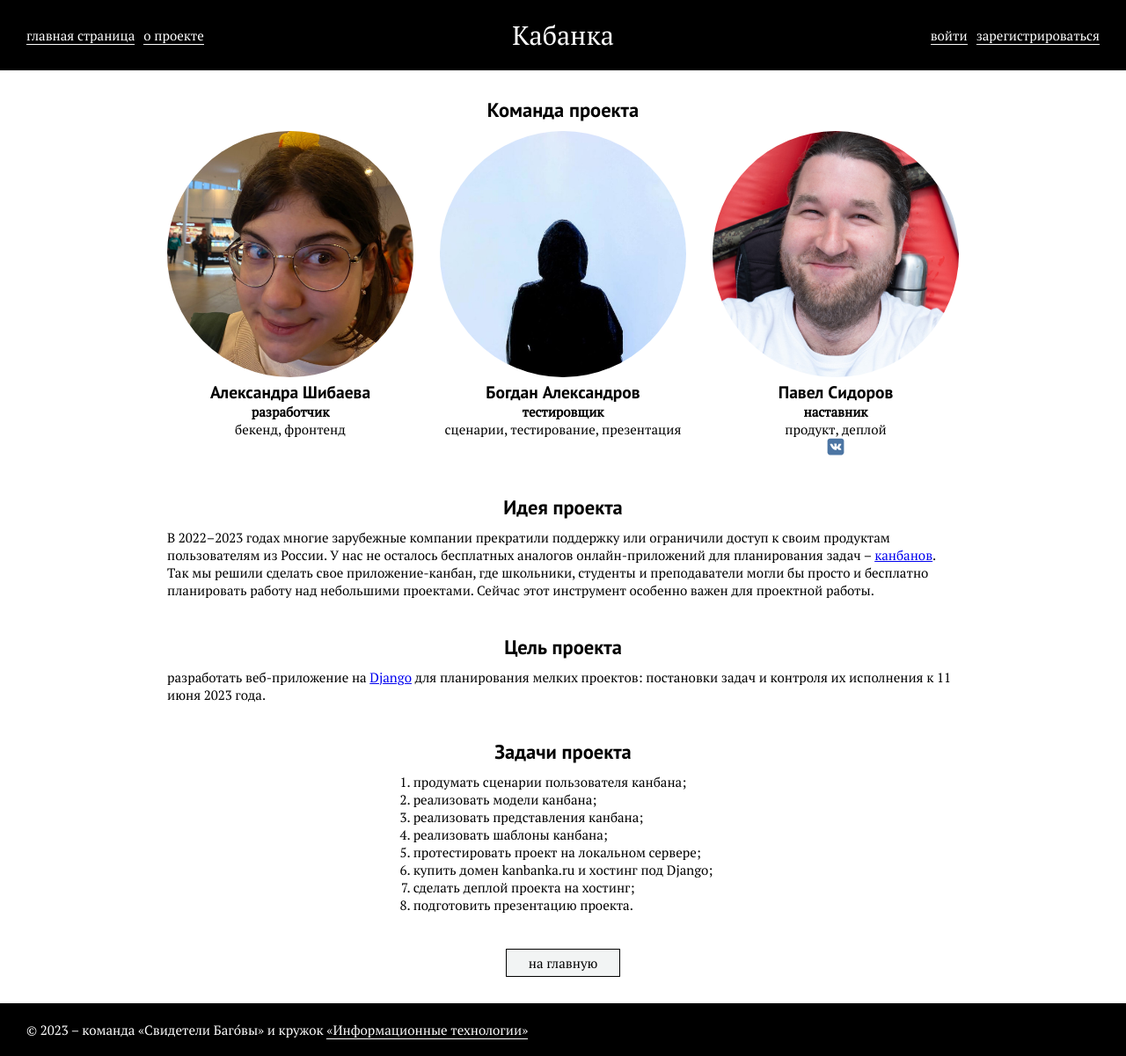
After one commit to it-ddt/kanban, a Django app: template templates/kanban/about.html in a window 1280 px wide. The commit adds this page. Shown: the whole page at 88% size. Run offline with Django 3.2, Linux system fonts and the light colour scheme; the template is opened without the code that fills it, so the values that code supplies are empty.

Commit message:
раздел о проекте

```diff
--- a/static/css/style.css
+++ b/static/css/style.css
@@ -231,3 +231,41 @@ h3 {
     list-style-type: none;
     color: #C70039;
 }
+
+.image--responsive {
+    max-width: 100%;
+    height: auto;
+}
+
+.about-section {
+    margin-bottom: 40px;
+}
+
+.team-container {
+    display: grid;
+    grid-template-columns: repeat(3, 1fr);
+    grid-gap: 30px;
+}
+
+.team-item {
+    text-align: center;
+}
+
+.team_photo {
+    border-radius: 50%;
+    width: 300px;
+}
+
+.section-heading {
+    text-align: center;
+    margin-bottom: 10px;
+}
+
+.about-section {
+    max-width: 900px;
+}
+
+.social {
+    width: 20px;
+    height: auto;
+}
--- /dev/null
+++ b/templates/kanban/about.html
@@ -0,0 +1,60 @@
+{% extends "kanban/base.html" %}
+{% load static %}
+{% block content %}
+
+    <section class="about-section">
+        <h2 class="section-heading">Команда проекта</h2>
+
+        <div class="team-container">
+            <article class="team-item">
+                <img class="image--responsive team_photo" src="{% static 'img/alexandra-shibaeva.jpg' %}" alt="Александра Шибаева">
+                <h3>Александра Шибаева</h3>
+                <h4>разработчик</h4>
+                <p>бекенд, фронтенд</p>
+            </article>
+
+            <article class="team-item">
+                <img class="image--responsive team_photo" src="{% static 'img/bogdan-alexandrov.jpg' %}" alt="Богдан Александров">
+                <h3>Богдан Александров</h3>
+                <h4>тестировщик</h4>
+                <p>сценарии, тестирование, презентация</p>
+            </article>
+
+            <article class="team-item">
+                <img class="image--responsive team_photo" src="{% static 'img/pavel-sidorov.jpg' %}" alt="Павел Сидоров">
+                <h3>Павел Сидоров</h3>
+                <h4>наставник</h4>
+                <p>продукт, деплой</p>
+                <a href="https://vk.com/sdrvpvl"><img class="social" src="{% static 'img/vk.svg' %}" alt="вконтактик"></a>
+            </article>
+        </div>
+    </section>
+
+    <section class="about-section">
+        <h2 class="section-heading">Идея проекта</h2>
+            <p>В 2022–2023 годах многие зарубежные компании прекратили поддержку или ограничили доступ к своим продуктам пользователям из России. У нас не осталось бесплатных аналогов онлайн-приложений для планирования задач – <a href="https://ru.wikipedia.org/wiki/%D0%9A%D0%B0%D0%BD%D0%B1%D0%B0%D0%BD_(%D1%80%D0%B0%D0%B7%D1%80%D0%B0%D0%B1%D0%BE%D1%82%D0%BA%D0%B0)">канбанов</a>. Так мы решили сделать свое приложение-канбан, где школьники, студенты и преподаватели могли бы просто и бесплатно планировать работу над небольшими проектами. Сейчас этот инструмент особенно важен для проектной работы.</p>
+    </section>
+
+    <section class="about-section">
+        <h2 class="section-heading">Цель проекта</h2>
+            <p>разработать веб-приложение на <a href="https://www.djangoproject.com/">Django</a> для планирования мелких проектов: постановки задач и контроля их исполнения к 11 июня 2023 года.</p>
+    </section>
+
+    <section class="about-section">
+        <h2 class="section-heading">Задачи проекта</h2>
+        <ol>
+            <li>продумать сценарии пользователя канбана;</li>
+            <li>реализовать модели канбана;</li>
+            <li>реализовать представления канбана;</li>
+            <li>реализовать шаблоны канбана;</li>
+            <li>протестировать проект на локальном сервере;</li>
+            <li>купить домен kanbanka.ru и хостинг под Django;</li>
+            <li>сделать деплой проекта на хостинг;</li>
+            <li>подготовить презентацию проекта.</li>
+        </ol>
+    </section>
+
+    <a class="link-button" href="{% url 'kanban:index' %}">на главную</a>
+
+
+{% endblock %}
--- a/templates/kanban/base.html
+++ b/templates/kanban/base.html
@@ -24,7 +24,7 @@
                         <a class="header-link" href="{% url 'kanban:index' %}">главная страница</a>
                     </li>
                     <li class="header-list-item">
-                        <a class="header-link" href="{% url 'kanban:index' %}">о проекте</a>
+                        <a class="header-link" href="{% url 'kanban:about' %}">о проекте</a>
                     </li>
                     {% if user.is_authenticated %}
                     <li class="header-list-item">
--- a/templates/kanban/index.html
+++ b/templates/kanban/index.html
@@ -37,7 +37,7 @@
         {% endif %}
 
         {% if user.is_authenticated %}
-            <a class="button-link" href="{% url 'kanban:kanban_create' %}">создать доску</a>
+            <a class="link-button" href="{% url 'kanban:kanban_create' %}">создать доску</a>
         {% endif %}
 
     {% endif %}
--- a/urls.py
+++ b/urls.py
@@ -13,6 +13,7 @@ from .views import (
     LoginView,
     LogoutView,
     SignUpView,
+    about
 )
 
 app_name = "kanban"
@@ -31,4 +32,5 @@ urlpatterns = [
     path("user_login", LoginView.as_view(), name="user_login"),
     path("user_logout", LogoutView.as_view(), name="user_logout"),
     path("user_register", SignUpView.as_view(), name="user_register"),
+    path("about", about, name="about"),
 ]
--- a/views.py
+++ b/views.py
@@ -5,7 +5,7 @@ detail для Task
 просрочка Task
 выгрузка на сервер
 """
-from __future__ import annotations
+
 from django.shortcuts import render, get_object_or_404, redirect
 from django.utils import timezone
 from django.views import generic
@@ -280,3 +280,7 @@ class TaskCancelView(LoginRequiredMixin, UserPassesTestMixin, generic.UpdateView
             "kanban:kanban_detail",
             kwargs={'pk': self.object.kanban.pk}
         )
+
+
+def about(request):
+    return render(request, 'kanban/about.html')
```
Also changed, not shown: static/img/alexandra-shibaeva.jpg (added), static/img/bogdan-alexandrov.jpg (added), static/img/pavel-sidorov.jpg (added), static/img/vk.svg (added).
